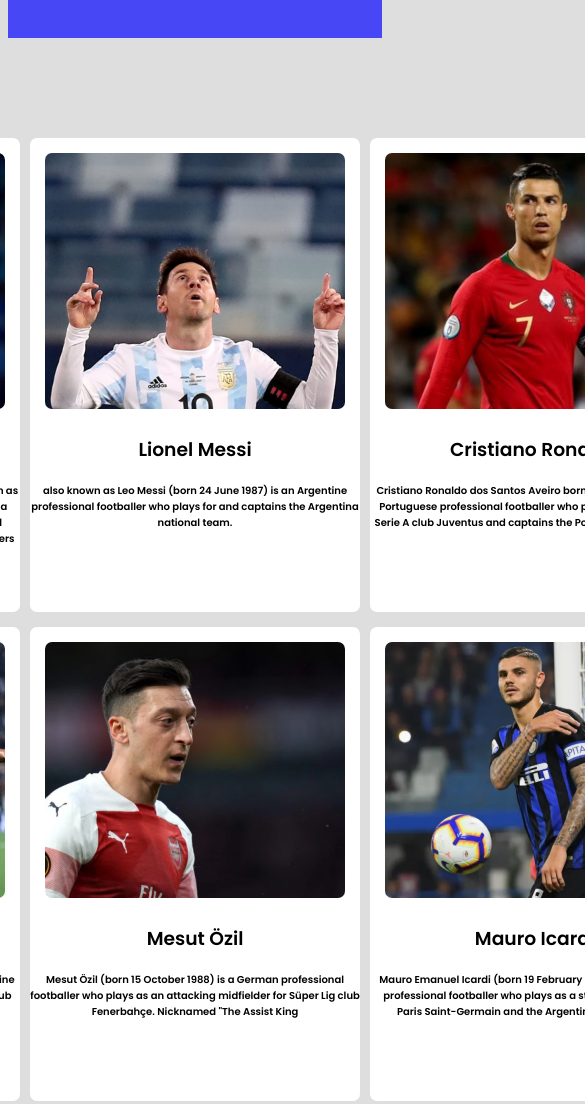
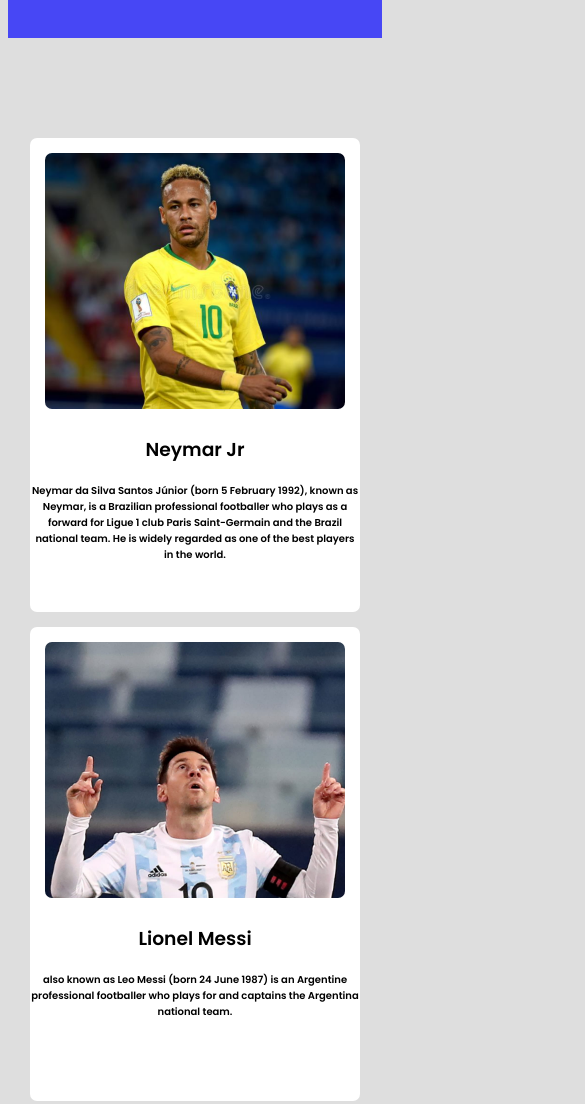
Before and after one commit to tonmoyahmadullah/responsive-football, a plain HTML site: page index.html in a window 390 px wide. Shown: the part 800-1904 px from the top of the page, 585 px wide, since content can reach past the window. Drawn offline with Linux system fonts and the light colour scheme.

Commit message:
Mobile Screen Update

```diff
--- a/style.css
+++ b/style.css
@@ -93,3 +93,12 @@ footer{
     justify-content: center;
     margin-left: 20px;
 }
+
+/*------------------- Device sizing --------------------------------*/
+
+@media only screen and (max-width:688px){
+    .players{
+        grid-template-columns: repeat(1, 1fr);
+    }
+
+}
```
